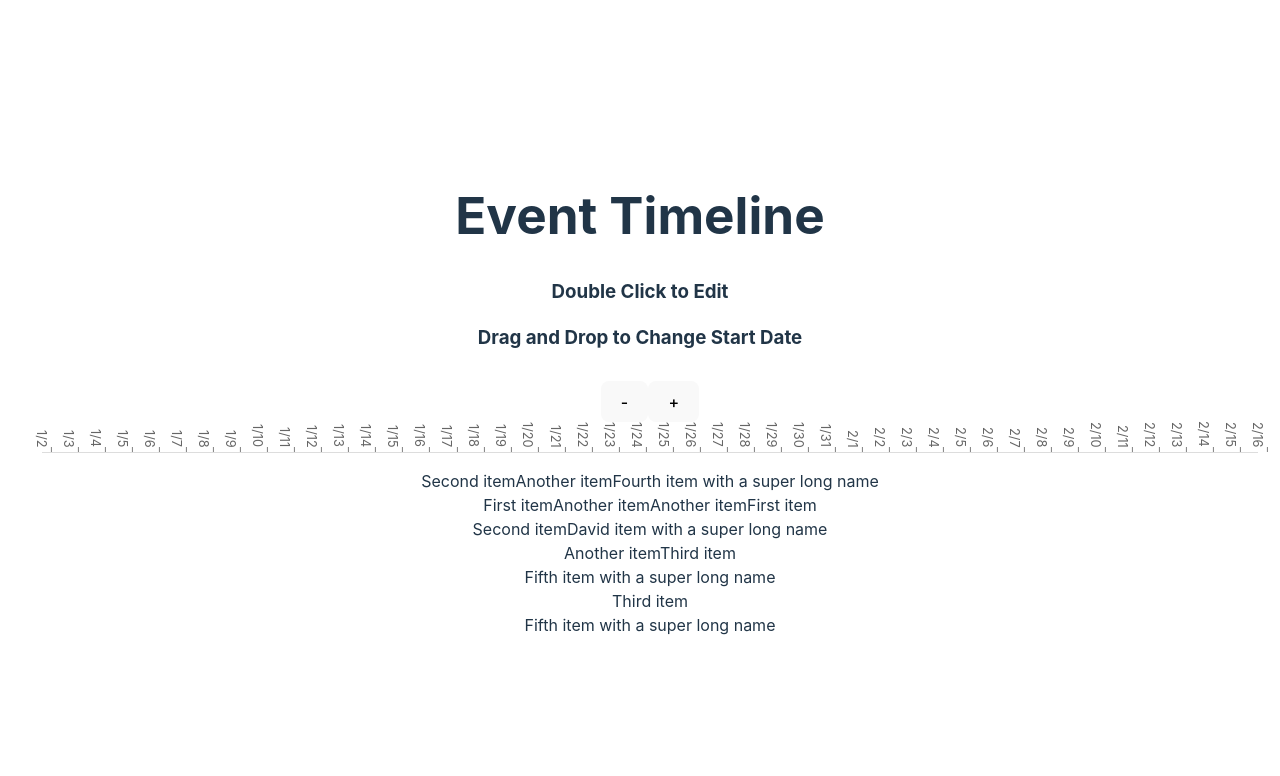
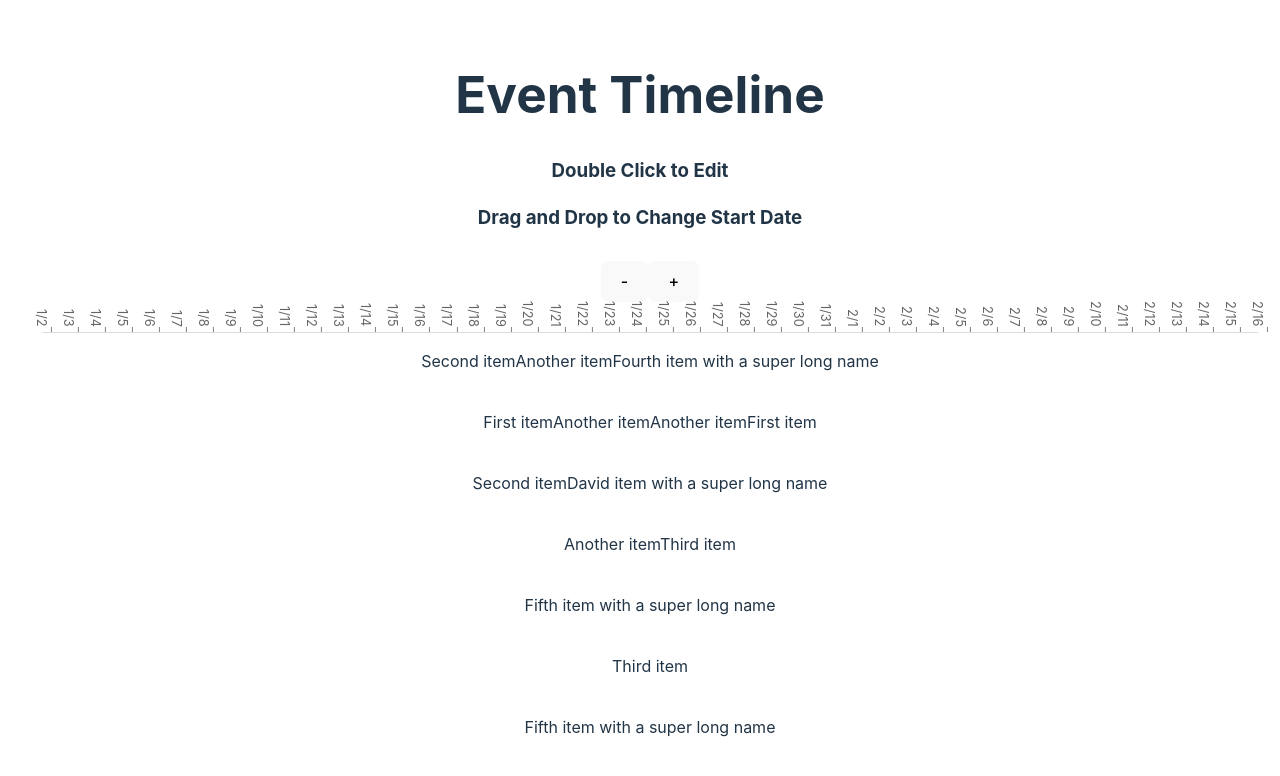
Before and after one commit to davisios/timeline, a React (Vite) app: page / in a window 1280 px wide. Shown: the top 776 px of the page. Built offline with nearby package versions, Linux system fonts and the light colour scheme.

Commit message:
add Timeline line component style

```diff
--- a/src/components/Timeline.css
+++ b/src/components/Timeline.css
@@ -8,3 +8,13 @@
 .zoom-controls {
   margin-bottom: 30px;
 }
+
+.timeline {
+  position: relative;
+}
+
+.timeline-lane {
+  position: relative;
+  height: 45px;
+  margin-bottom: 1rem;
+}
```
